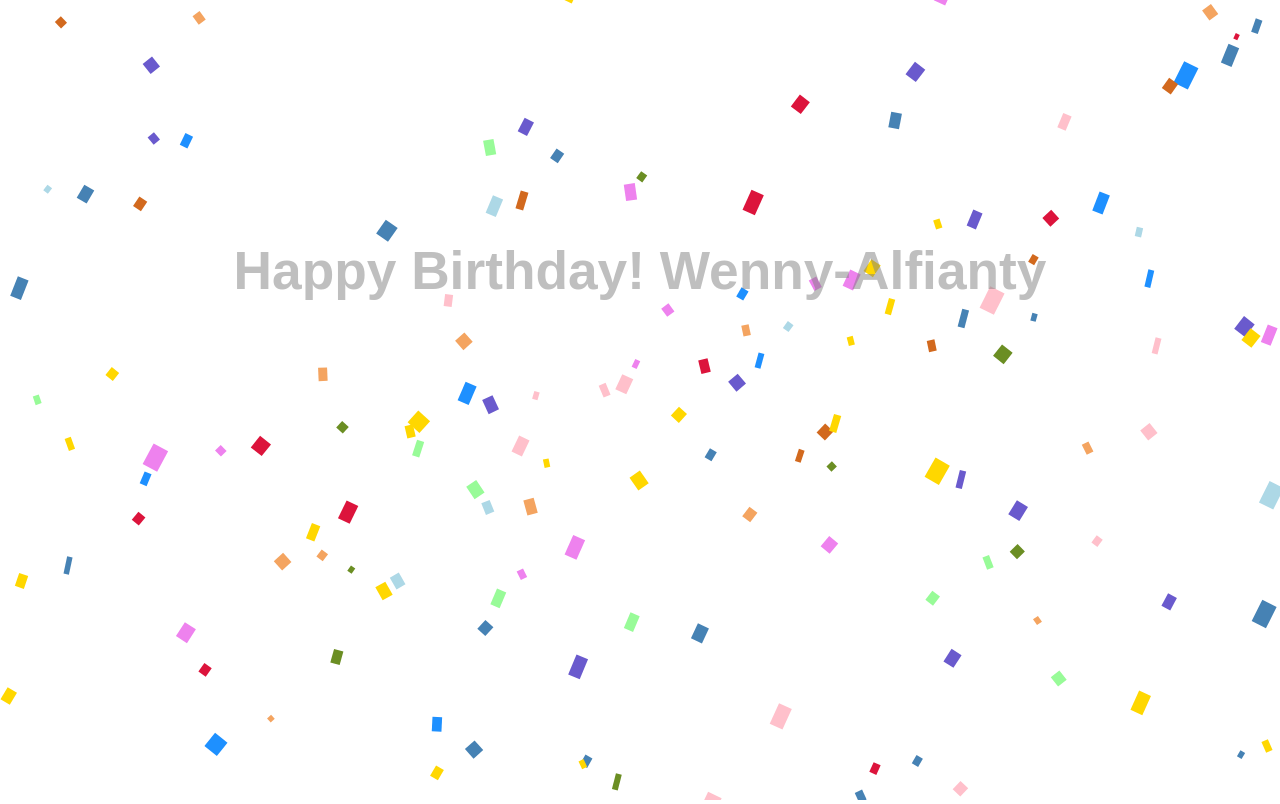
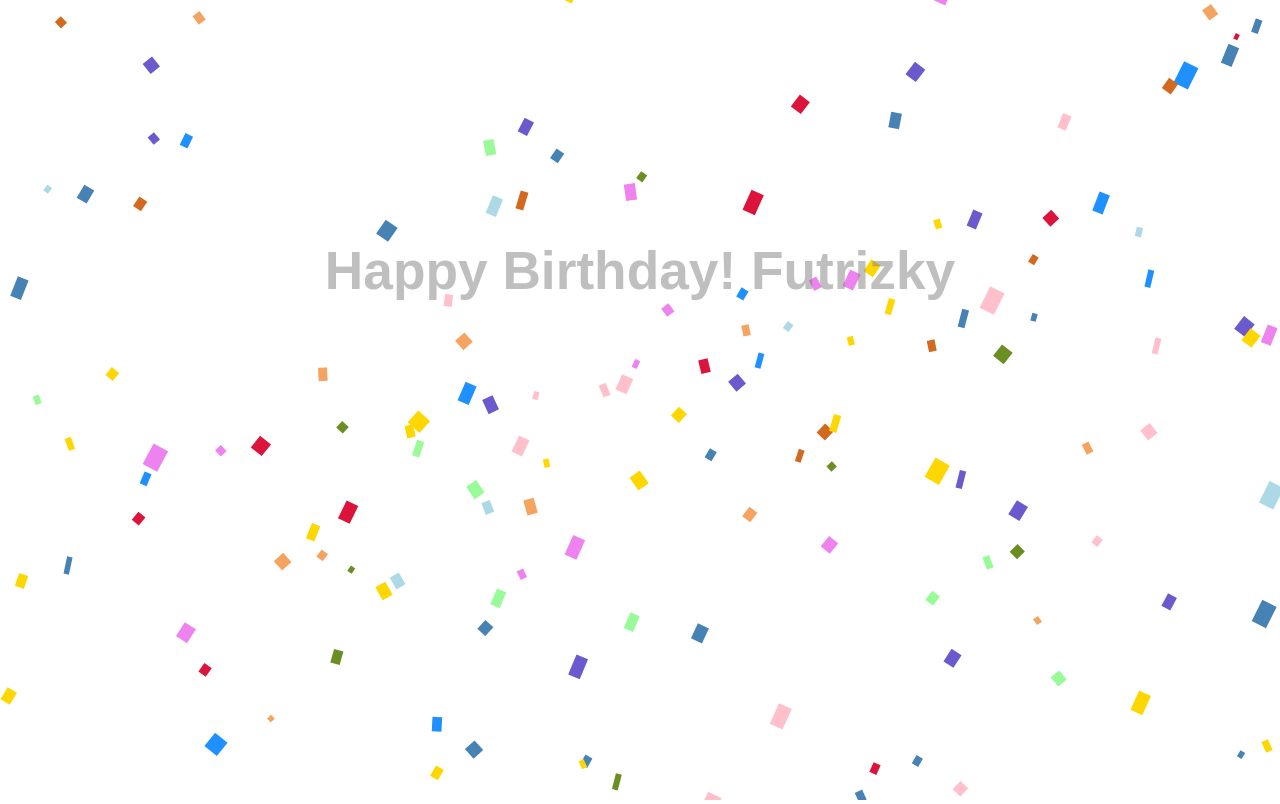
Before and after one commit to mfnurdiansyah/hbertdayy, a plain HTML site: page index.html in a window 1280 px wide. Drawn offline with nearby package versions, Linux system fonts and the light colour scheme.

Commit message:
Update index.html

```diff
--- a/index.html
+++ b/index.html
@@ -10,7 +10,7 @@
 <body>
 <!-- partial:index.partial.html -->
 <h1>Happy Birthday!
-Wenny-Alfianty</h1>
+Futrizky</h1>
 <canvas id="canvas"></canvas>
 <!-- partial -->
   <script  src="./script.js"></script>
```
